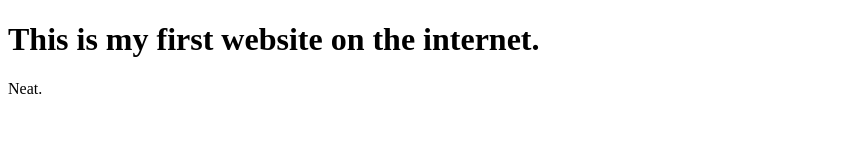
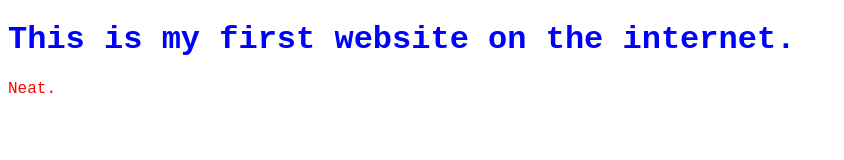
Before and after one commit to mikebinder/mikebinder.github.io, a plain HTML site: page index.html in a window 1280 px wide. Shown: the whole page, without its empty margins (0-844 px from the left). Drawn offline with Linux system fonts and the light colour scheme.

Commit message:
changed color and font

```diff
--- a/index.html
+++ b/index.html
@@ -1,6 +1,8 @@
 <!DOCTYPE HTML>
 <html>
-    <head>
+<link rel="stylesheet" type="text/css" href="style.css">
+
+<head>
         <title> Hello</title>
     </head>
     <body>
--- /dev/null
+++ b/style.css
@@ -0,0 +1,9 @@
+h1 {
+    color:blue;
+    font-family: Courier New, Courier, monospace
+
+}
+p {
+    color: red;
+    font-family: Courier New, Courier, monospace
+}
```
